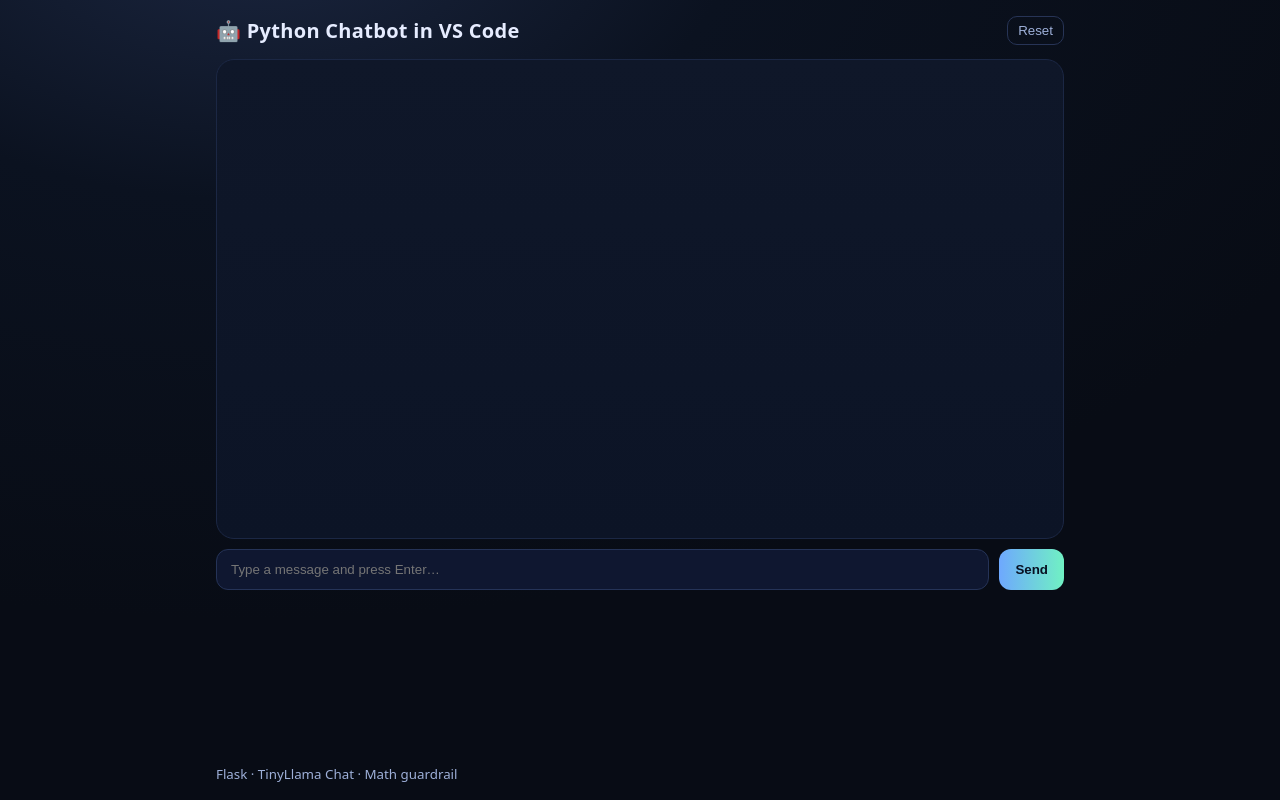
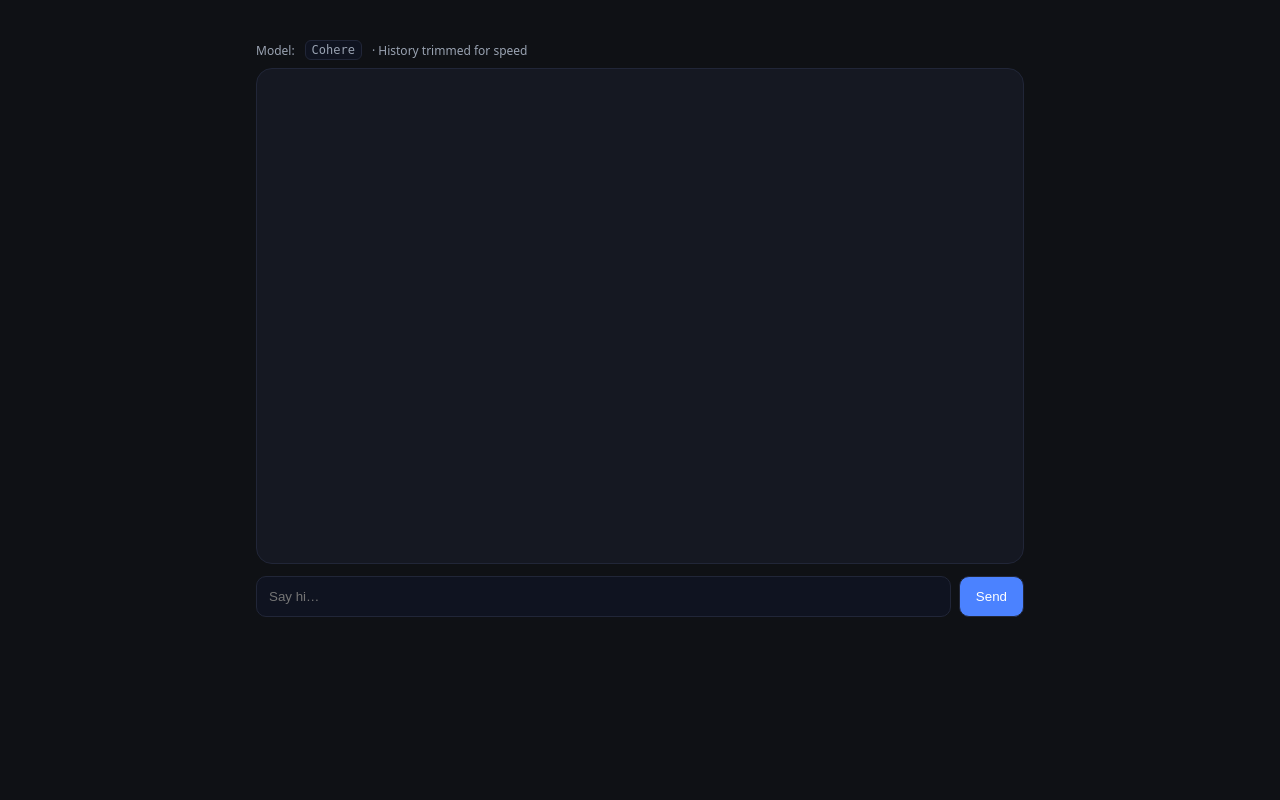
Before and after one commit to eholt723/chat-bot, a Flask app: page / in a window 1280 px wide. Run offline with Flask 3, Linux system fonts and the light colour scheme.

Commit message:
Update index.html

```diff
--- a/Templates/index.html
+++ b/Templates/index.html
@@ -1,39 +1,89 @@
 <!doctype html>
-<html lang="en">
+<html>
 <head>
   <meta charset="utf-8" />
-  <meta name="viewport" content="width=device-width, initial-scale=1" />
-  <title>Python Chatbot</title>
-  <link rel="stylesheet" href="/static/styles.css" />
+  <title>Chat Bot</title>
+  <meta name="viewport" content="width=device-width,initial-scale=1" />
+  <style>
+    :root { --bg:#0f1115; --card:#151822; --muted:#9aa3b2; --accent:#4b82ff; --border:#212638; --text:#e8eefc; }
+    *{box-sizing:border-box}
+    body{margin:0;background:var(--bg);color:var(--text);font-family:system-ui,Segoe UI,Roboto,Arial,sans-serif}
+    .wrap{max-width:800px;margin:24px auto;padding:16px}
+    h1{font-size:20px;margin:0 0 12px}
+    .chat{background:var(--card);border:1px solid var(--border);border-radius:16px;height:62vh;overflow:auto;padding:16px}
+    .msg{max-width:80%;padding:10px 12px;border-radius:12px;margin:8px 0;line-height:1.4;white-space:pre-wrap}
+    .me{margin-left:auto;background:var(--accent);color:#fff}
+    .bot{background:#131622;border:1px solid var(--border)}
+    .typing{display:flex;gap:6px;margin:8px 0}
+    .dot{width:8px;height:8px;border-radius:50%;background:var(--muted);opacity:.7;animation:b 1.2s infinite}
+    .dot:nth-child(2){animation-delay:.15s}.dot:nth-child(3){animation-delay:.3s}
+    @keyframes b {0%,80%,100%{transform:translateY(0)} 40%{transform:translateY(-4px)}}
+    form{display:flex;gap:8px;margin-top:12px}
+    input{flex:1;padding:12px;border-radius:10px;border:1px solid var(--border);background:#0f1320;color:var(--text)}
+    button{padding:12px 16px;border-radius:10px;border:1px solid var(--border);background:var(--accent);color:#fff;cursor:pointer}
+    button:disabled{opacity:.6;cursor:not-allowed}
+    .bar{display:flex;gap:10px;align-items:center;color:var(--muted);font-size:12px;margin-bottom:8px}
+    code{background:#0f1320;padding:2px 6px;border-radius:6px;border:1px solid var(--border)}
+  </style>
 </head>
 <body>
-  <div class="page">
-    <header>
-      <h1>🤖 Python Chatbot in VS Code</h1>
-      <button id="resetBtn" title="Clear conversation">Reset</button>
-    </header>
+  <div class="wrap">
+    <div class="bar">Model: <code>Cohere</code> · History trimmed for speed</div>
+    <div id="chat" class="chat"></div>
+    <form id="f">
+      <input id="t" placeholder="Say hi…" autocomplete="off"/>
+      <button>Send</button>
+    </form>
+  </div>
+<script>
+const chat = document.getElementById('chat');
+const form = document.getElementById('f');
+const input = document.getElementById('t');
 
-    <main>
-      <div id="chat" class="chat-window" aria-live="polite"></div>
+function add(role, text){
+  const div = document.createElement('div');
+  div.className = 'msg ' + (role === 'user' ? 'me' : 'bot');
+  div.textContent = text;
+  chat.appendChild(div);
+  chat.scrollTop = chat.scrollHeight;
+  return div;
+}
+function typingBubble(){
+  const row = document.createElement('div');
+  row.className = 'typing';
+  row.innerHTML = '<div class="dot"></div><div class="dot"></div><div class="dot"></div>';
+  chat.appendChild(row);
+  chat.scrollTop = chat.scrollHeight;
+  return row;
+}
 
-      <form id="chatForm" autocomplete="off">
-        <input
-          id="messageInput"
-          type="text"
-          placeholder="Type a message and press Enter…"
-          required
-        />
-        <button type="submit" id="sendBtn">Send</button>
-      </form>
+form.addEventListener('submit', async (e) => {
+  e.preventDefault();
+  const text = input.value.trim();
+  if(!text) return;
+  input.value = '';
+  add('user', text);
+  const bubble = typingBubble();
+  form.querySelector('button').disabled = true;
 
-      <div id="typing" class="typing hidden">Bot is typing…</div>
-    </main>
-
-    <footer>
-      <small>Flask · TinyLlama Chat · Math guardrail</small>
-    </footer>
-  </div>
-
-  <script src="/static/app.js"></script>
+  try{
+    const res = await fetch('/chat', {
+      method: 'POST',
+      headers: {'Content-Type':'application/json'},
+      body: JSON.stringify({message: text})
+    });
+    const data = await res.json();
+    bubble.remove();
+    if(!data.ok) add('bot', 'Error: ' + (data.error || 'unknown'));
+    else add('bot', data.reply || '(no reply)');
+  }catch(err){
+    bubble.remove();
+    add('bot', 'Network error: ' + err.message);
+  }finally{
+    form.querySelector('button').disabled = false;
+    input.focus();
+  }
+});
+</script>
 </body>
 </html>
```
